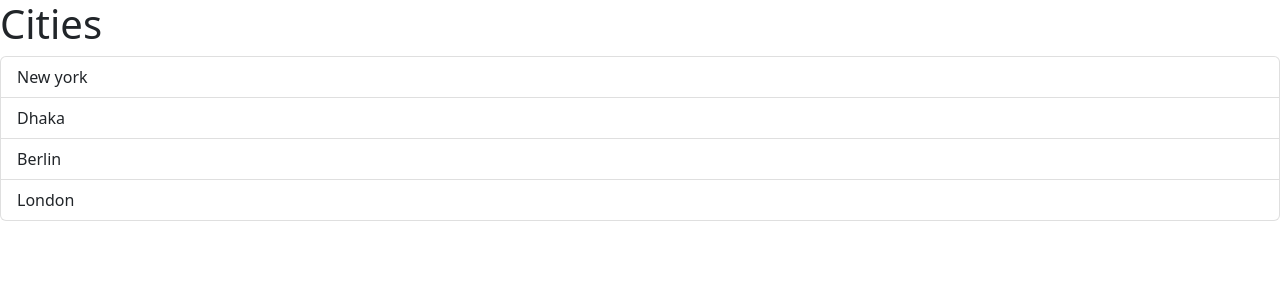
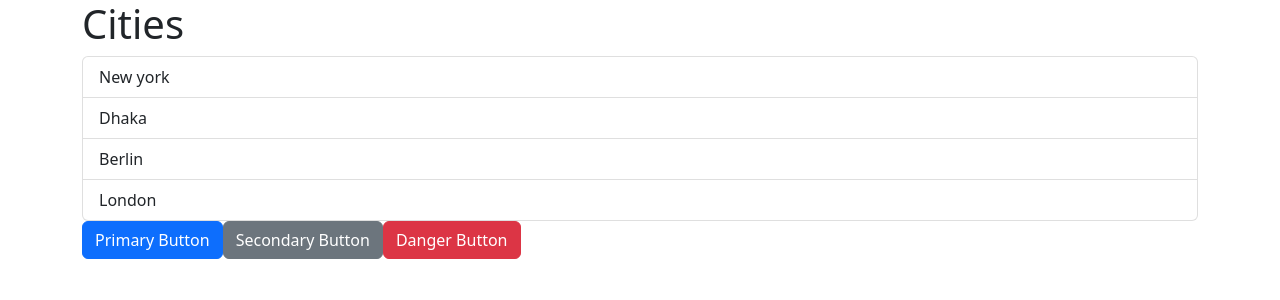
Before and after one commit to Bappy4u/game-hub, a React (Vite) app: page / in a window 1280 px wide. Shown: the top 300 px of the page. Built offline with nearby package versions, Linux system fonts and the light colour scheme.

Commit message:
Added alert

```diff
--- a/src/App.tsx
+++ b/src/App.tsx
@@ -1,4 +1,7 @@
 import ListGroup from "./assets/components/ListGroup";
+import Button from "./assets/components/Button";
+import Alert from "./assets/components/Alert";
+import {useState} from "react";
 
 
 function App() {
@@ -8,7 +11,31 @@ function App() {
         'Berlin',
         'London'
     ];
-    return <div><ListGroup items={items} heading={"Cities"}/></div>
+
+    let [alertText, setAlertText] = useState("");
+    let [alertVisible, setAlertVisibility] = useState(false);
+
+    const handleSelectItem = (item: string) => {
+        console.log(item, "Selected");
+    };
+
+    const handleCloseButtonClick = () => {
+        setAlertVisibility(false);
+    };
+
+    const handleButtonClick = (button: string) => {
+        setAlertText(button + ' is clicked!');
+        setAlertVisibility(true);
+
+    };
+    return (
+        <div className="container">
+            {alertVisible && <Alert onclick={handleCloseButtonClick}>{alertText}</Alert>}
+            <ListGroup items={items} heading={"Cities"} onSelectItem={handleSelectItem}/>
+            <Button text="Primary Button" color="primary" onClick={handleButtonClick}></Button>
+            <Button text="Secondary Button" color="secondary" onClick={handleButtonClick}></Button>
+            <Button text="Danger Button" color="danger" onClick={handleButtonClick}></Button>
+        </div>);
 }
 
 export default App;
--- /dev/null
+++ b/src/assets/components/Alert.tsx
@@ -0,0 +1,18 @@
+interface props {
+    children: string;
+    onclick: () => void;
+
+}
+function Alert({children, onclick}: props) {
+    return (
+        <div className="alert alert-warning alert-dismissible fade show" role="alert">
+            {children}
+            <button onClick={onclick} type="button" className="btn-close" data-dismiss="alert" aria-label="Close">
+                <span aria-hidden="true">&times;</span>
+            </button>
+        </div>
+    );
+
+}
+
+export default Alert;
--- /dev/null
+++ b/src/assets/components/Button.tsx
@@ -0,0 +1,12 @@
+interface props {
+    text: string;
+    color?: 'primary' | 'danger' | 'secondary';
+    onClick: (text: string) => void;
+}
+
+function Button({text, color, onClick}: props) {
+
+    return (<button type="button" onClick={()=> {onClick(text)}} className={"btn btn-" + color}>{text}</button>);
+}
+
+export default Button;
--- a/src/assets/components/ListGroup.tsx
+++ b/src/assets/components/ListGroup.tsx
@@ -3,8 +3,10 @@ import {useState} from "react";
 interface props {
     items: string[];
     heading: string;
+    onSelectItem: (item: string) => void;
 }
-function ListGroup({items, heading}: props) {
+
+function ListGroup({items, heading, onSelectItem}: props) {
 
 
     let [selectedIndex, setSelectedIndex] = useState(-1);
@@ -17,7 +19,10 @@ function ListGroup({items, heading}: props) {
                 {items.map((item, index) => (
                     <li
                         key={item}
-                        onClick={() => {setSelectedIndex(index);}}
+                        onClick={() => {
+                            setSelectedIndex(index);
+                            onSelectItem(item);
+                        }}
                         className={selectedIndex === index ? 'list-group-item active' : 'list-group-item' }>
                         {item}
                     </li>
```
